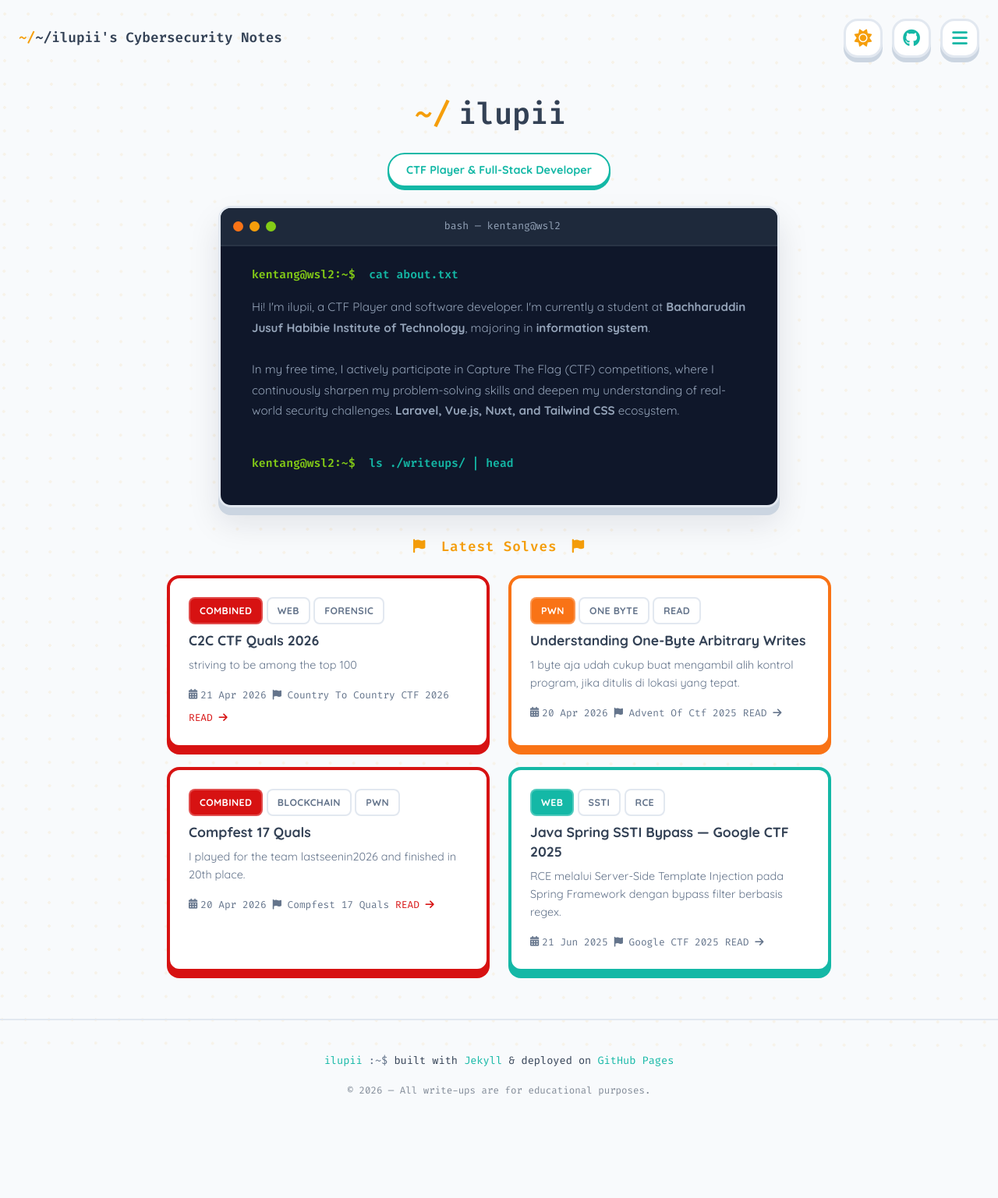
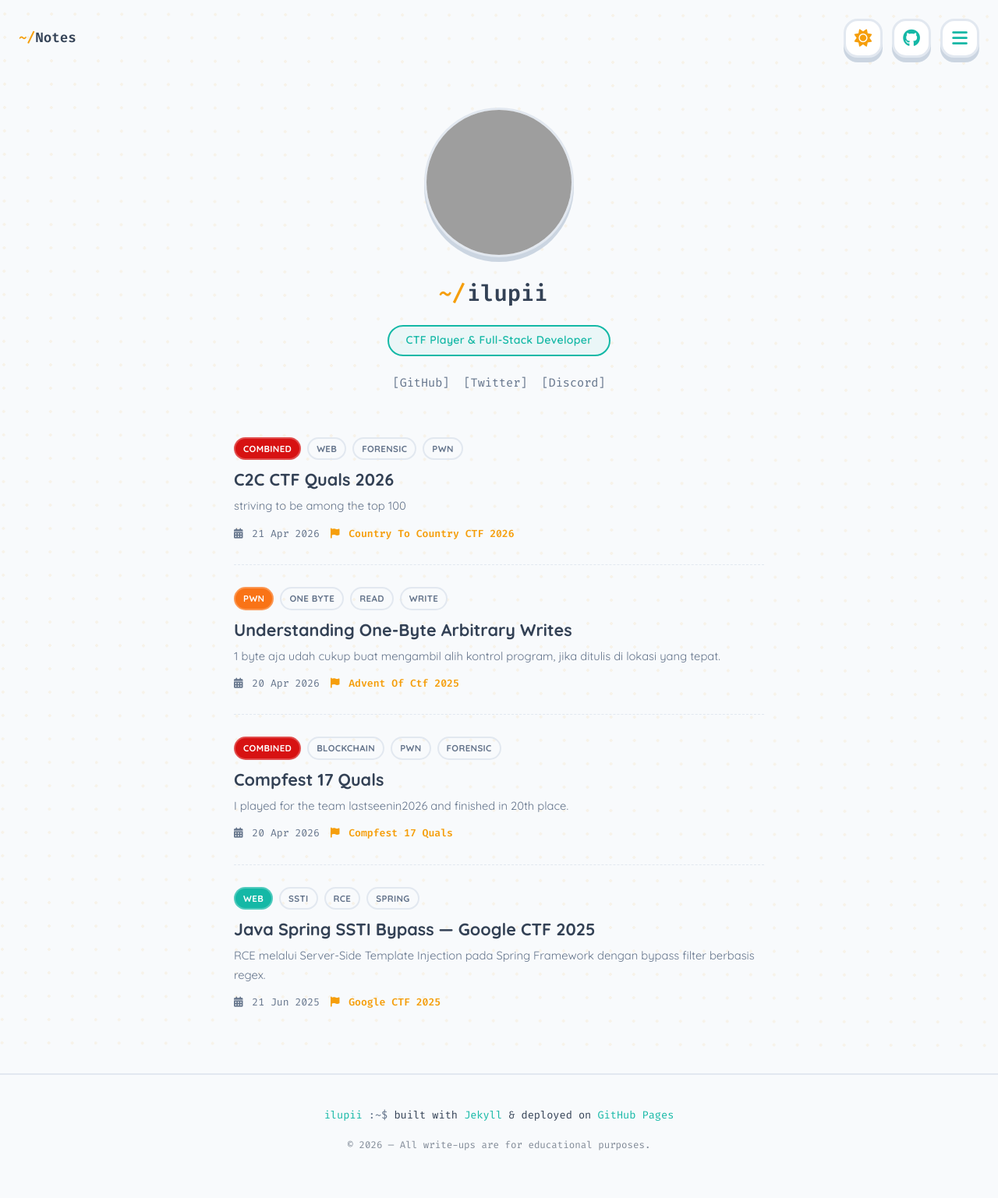
Before and after one commit to Ilupii17/ilupii17.github.io, a Jekyll site: the page built from index.html, in a window 1280 px wide. Shown: the whole page at 78% size. Built offline with Jekyll 4.4.1, drawn with Linux system fonts in a browser that asks for light colours; the list of posts is cut into pages by our own code; before the commit the page ends 1467 px from its top, so only the background shows below that; grey boxes are pictures that could not be loaded.

Commit message:
update ui

```diff
--- a/_includes/header.html
+++ b/_includes/header.html
@@ -1,6 +1,6 @@
 <header class="site-header">
   <a href="{{ '/' | relative_url }}" class="header-brand">
-    <span>~/</span>{{ site.title | default: "ilupii" }}
+    <span>~/</span>Notes
   </a>
 
   <div class="header-actions">
--- a/_sass/_components.scss
+++ b/_sass/_components.scss
@@ -1357,3 +1357,178 @@ td > code {
     .filter-count { background: var(--accent-combined); color: #fff; }
   }
 }
+
+// =========================================
+// HOMEPAGE — Centered Profile Layout
+// =========================================
+
+.home-wrapper {
+  width: 100%;
+  max-width: 720px;
+  margin: 0 auto;
+  padding: 40px 20px 80px;
+  box-sizing: border-box;
+}
+
+// ── Hero / Header ──
+.home-header {
+  display: flex;
+  flex-direction: column;
+  align-items: center;
+  text-align: center;
+  margin-bottom: 56px;
+  gap: 0;
+}
+
+// Profile picture
+.home-avatar {
+  width: 192px;
+  height: 192px;
+  border-radius: 50%;
+  object-fit: cover;
+  border: 3px solid var(--border-color);
+  box-shadow: 0 6px 0 var(--btn-timbul-shadow);
+  background-color: var(--card-bg);
+  margin-bottom: 22px;
+  transition: transform 0.2s ease, box-shadow 0.2s ease;
+
+  &:hover {
+    transform: translateY(-3px);
+    box-shadow: 0 9px 0 var(--accent-teal);
+    border-color: var(--accent-teal);
+  }
+}
+
+// Terminal-style logo
+.home-logo {
+  font-family: $font-mono;
+  font-size: clamp(1.4rem, 4vw, 1.8rem);
+  font-weight: 700;
+  color: var(--text-main);
+  margin-bottom: 16px;
+  display: flex;
+  align-items: center;
+  gap: 2px;
+
+  &__tilde { color: var(--accent-main); }
+
+  // Reuse existing .blinking-cursor but size-match
+  &__cursor {
+    width: 10px;
+    height: 1.1em;
+    margin-left: 3px;
+  }
+}
+
+// Pill subtitle
+.home-subtitle {
+  display: inline-block;
+  color: var(--accent-teal);
+  border: 2px solid var(--accent-teal);
+  border-radius: $radius-pill;
+  padding: 6px 22px;
+  font-size: 0.88rem;
+  font-weight: 600;
+  margin-bottom: 22px;
+  background-color: rgba(20, 184, 166, 0.06);
+  letter-spacing: 0.02em;
+}
+
+// Social links row
+.home-social {
+  display: flex;
+  justify-content: center;
+  gap: 18px;
+
+  a {
+    font-family: $font-mono;
+    font-size: 0.95rem;
+    color: var(--text-muted);
+    text-decoration: none;
+    transition: color 0.2s;
+
+    &:hover { color: var(--accent-teal); }
+  }
+}
+
+// ── Post List ──
+.home-posts {
+  display: flex;
+  flex-direction: column;
+  gap: 0;
+}
+
+.home-post-item {
+  border-bottom: 1px dashed var(--border-color);
+  padding: 28px 0;
+  transition: background 0.15s;
+
+  &:first-child { padding-top: 0; }
+  &:last-child  { border-bottom: none; padding-bottom: 0; }
+
+  // Subtle hover highlight
+  &:hover { background: transparent; }
+}
+
+.home-post-tags {
+  display: flex;
+  flex-wrap: wrap;
+  gap: 8px;
+  margin-bottom: 10px;
+
+  // Override tag size for this list context
+  .tag {
+    font-size: 0.72rem;
+    padding: 3px 10px;
+    border-radius: $radius-pill;
+  }
+}
+
+.home-post-title {
+  display: block;
+  font-size: clamp(1.1rem, 2.5vw, 1.35rem);
+  font-weight: 700;
+  color: var(--text-main);
+  text-decoration: none;
+  margin-bottom: 8px;
+  line-height: 1.35;
+  transition: color 0.2s;
+
+  &:hover { color: var(--accent-teal); }
+}
+
+.home-post-desc {
+  color: var(--text-muted);
+  font-size: 0.92rem;
+  line-height: 1.65;
+  margin: 0 0 12px 0;
+}
+
+.home-post-meta {
+  display: flex;
+  align-items: center;
+  flex-wrap: wrap;
+  gap: 14px;
+  font-size: 0.82rem;
+  color: var(--text-muted);
+  font-family: $font-mono;
+
+  i { margin-right: 4px; }
+}
+
+.home-post-event {
+  color: var(--accent-main);
+  font-weight: 600;
+}
+
+// ── Responsive ──
+@media (max-width: $bp-mobile) {
+  .home-wrapper { padding: 28px 16px 60px; }
+  .home-avatar  { width: 140px; height: 140px; }
+
+  .home-post-meta {
+    flex-direction: column;
+    align-items: flex-start;
+    gap: 6px;
+  }
+}
--- a/index.html
+++ b/index.html
@@ -4,96 +4,85 @@ title: "Home"
 ---
 
 <!-- =========================================
-     PROFILE / HERO SECTION
+     HOMEPAGE — Centered Profile Layout
      ========================================= -->
-<section class="profile-section">
+<div class="home-wrapper">
 
-  <h1 class="profile-title">
-    <span class="title-tilde">~/</span>ilupii
-    <span class="blinking-cursor" aria-hidden="true"></span>
-  </h1>
+  <!-- ── HEADER / HERO ── -->
+  <header class="home-header">
 
-  <div class="status-badge">CTF Player &amp; Full-Stack Developer</div>
+    <!-- Profile Picture -->
+    <img
+      src="{{ site.author.avatar | default: 'https://github.com/ilupii17.png' }}"
+      alt="Profile Picture ilupii"
+      class="home-avatar"
+      onerror="this.src='https://ui-avatars.com/api/?name=ilupii&background=14b8a6&color=fff&size=130'"
+    >
 
-  <!-- Terminal Card -->
-  <div class="terminal-card">
-    <div class="terminal-header">
-      <div class="terminal-dot dot-red"   aria-hidden="true"></div>
-      <div class="terminal-dot dot-yellow" aria-hidden="true"></div>
-      <div class="terminal-dot dot-green"  aria-hidden="true"></div>
-      <div class="terminal-title">bash — kentang@wsl2</div>
-    </div>
-    <div class="terminal-body">
-      <p>
-        <span class="prompt">kentang@wsl2:~$</span>&nbsp;
-        <span class="command">cat about.txt</span>
-      </p>
-      <p class="output">
-        Hi! I'm ilupii, a CTF Player and software developer.
-        I'm currently a student at <strong>Bachharuddin Jusuf Habibie Institute of Technology</strong>, majoring in
-        <strong>information system</strong>.
-        <br><br>
-        In my free time, I actively participate in Capture The Flag (CTF) competitions,
-        where I continuously sharpen my problem-solving skills and deepen my understanding
-        of real-world security challenges.
-        <strong>Laravel, Vue.js, Nuxt, and Tailwind CSS</strong> ecosystem.
-      </p>
-      <br>
-      <p>
-        <span class="prompt">kentang@wsl2:~$</span>&nbsp;
-        <span class="command">ls ./writeups/ | head<span class="blinking-cursor" style="width:8px;height:16px;margin-left:4px;" aria-hidden="true"></span></span>
-      </p>
-    </div>
+    <!-- Terminal Logo -->
+    <div class="home-logo">
+      <span class="home-logo__tilde">~/</span>ilupii<span class="blinking-cursor home-logo__cursor" aria-hidden="true"></span>
     </div>
 
-</section>
+    <!-- Pill Subtitle -->
+    <div class="home-subtitle">CTF Player &amp; Full-Stack Developer</div>
 
-<!-- WRITE-UPS: 6 terbaru -->
-<main class="container" style="padding-bottom: 60px;">
+    <!-- Social Links -->
+    <nav class="home-social" aria-label="Social Media">
+      <a href="{{ site.author.github | default: 'https://github.com/ilupii17' }}" target="_blank" rel="noopener noreferrer" aria-label="GitHub">
+        [GitHub]
+      </a>
+      <a href="#" aria-label="Twitter">[Twitter]</a>
+      <a href="#" aria-label="Discord">[Discord]</a>
+    </nav>
 
-  <h2 class="category-title">
-    <i class="fas fa-flag"></i>
-    Latest Solves
-    <i class="fas fa-flag"></i>
-  </h2>
+  </header>
+
+  <!-- ── POST LIST ── -->
+  <main class="home-posts">
 
     {% if site.posts.size > 0 %}
-    <div class="writeup-grid">
-      {% for post in site.posts limit: 6 %}
+      {% for post in site.posts limit: 10 %}
         {% assign cat = post.categories[0] | downcase | default: "misc" %}
-        <a href="{{ post.url | relative_url }}" class="writeup-card card-{{ cat }}">
-          <div class="card-tags">
+        <article class="home-post-item">
+
+          <!-- Tags row -->
+          <div class="home-post-tags">
             {% for cat_tag in post.categories %}
               <span class="tag {{ cat_tag | downcase }}">{{ cat_tag }}</span>
             {% endfor %}
-            {% for t in post.tags limit: 2 %}
+            {% for t in post.tags limit: 3 %}
               <span class="tag misc" style="background:transparent;color:var(--text-muted);border-color:var(--border-color);">{{ t }}</span>
             {% endfor %}
           </div>
-          <h3>{{ post.title }}</h3>
+
+          <!-- Title -->
+          <a href="{{ post.url | relative_url }}" class="home-post-title">{{ post.title }}</a>
+
+          <!-- Excerpt -->
           {% if post.excerpt %}
-            <p>{{ post.excerpt | strip_html | truncate: 120 }}</p>
-          {% else %}
-            <p style="opacity:0;user-select:none;">—</p>
+            <p class="home-post-desc">{{ post.excerpt | strip_html | truncate: 160 }}</p>
           {% endif %}
-          <div class="card-meta">
-            <span class="meta-date">
+
+          <!-- Meta -->
+          <div class="home-post-meta">
+            <span>
               <i class="fas fa-calendar-alt"></i>
               {{ post.date | date: "%d %b %Y" }}
+              {% if post.read_time %}• {{ post.read_time }} minutes{% endif %}
             </span>
             {% if post.ctf_event %}
-              <span class="meta-event">
+              <span class="home-post-event">
                 <i class="fas fa-flag"></i>
                 {{ post.ctf_event }}
               </span>
             {% endif %}
-            <span class="card-read">READ <i class="fas fa-arrow-right"></i></span>
-          </div>
-        </a>
-      {% endfor %}
           </div>
 
-    {% if site.posts.size > 6 %}
+        </article>
+      {% endfor %}
+
+      {% if site.posts.size > 10 %}
         <div class="view-all-wrap">
           <a href="{{ '/posts/' | relative_url }}" class="btn-elevated btn-view-all">
             <i class="fas fa-folder-open"></i>
@@ -111,3 +100,5 @@ title: "Home"
     {% endif %}
 
   </main>
+
+</div>
```
Also changed, not shown: Gemfile.lock, 10 other files. Lines whose indentation alone changed are shown as unchanged.
